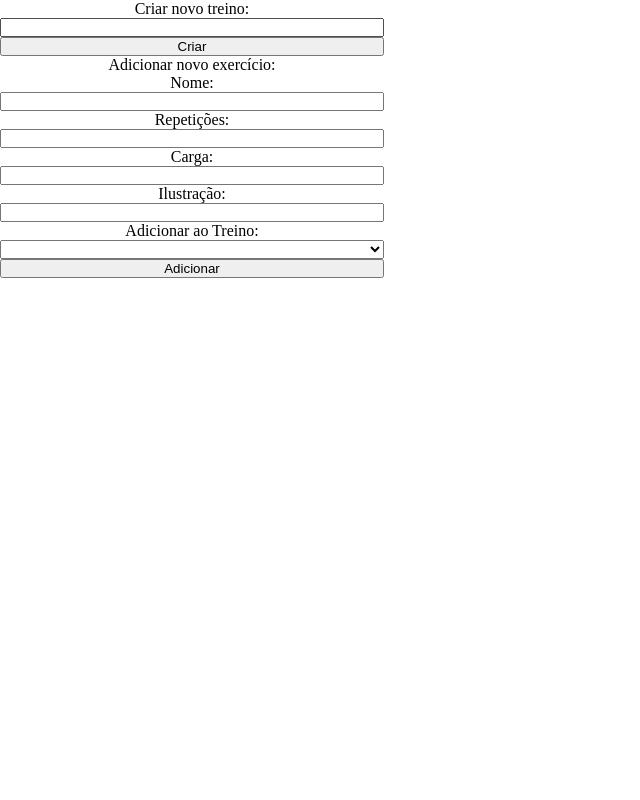
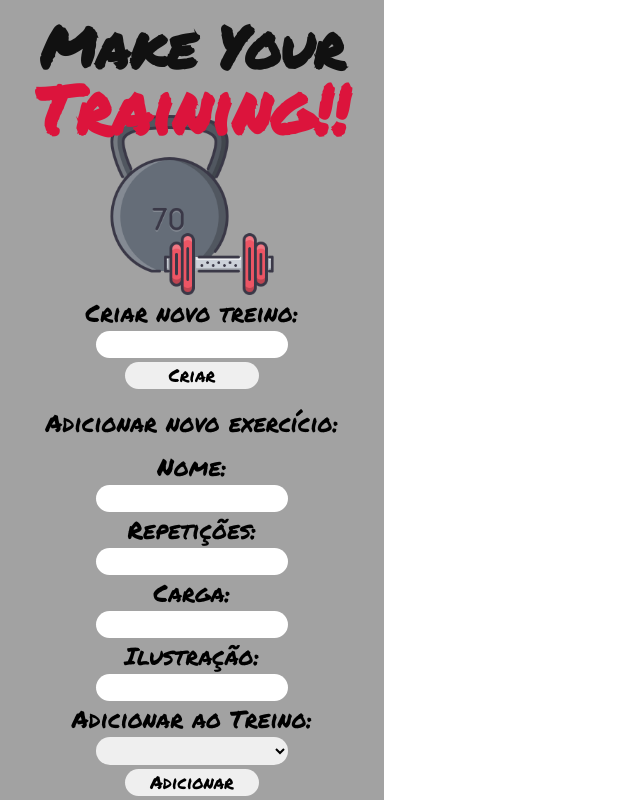
Before and after one commit to thspanhol/gym-training, a React (Create React App) app: page / in a window 1280 px wide. Shown: the whole page, without its empty margins (0-640 px from the left). Built offline with nearby package versions, Linux system fonts and the light colour scheme.

Commit message:
Style: style components implementado

```diff
--- a/package.json
+++ b/package.json
@@ -9,6 +9,7 @@
     "react": "^18.2.0",
     "react-dom": "^18.2.0",
     "react-scripts": "5.0.1",
+    "styled-components": "^5.3.8",
     "web-vitals": "^2.1.4"
   },
   "scripts": {
--- a/public/index.html
+++ b/public/index.html
@@ -24,6 +24,9 @@
       work correctly both with client-side routing and a non-root public URL.
       Learn how to configure a non-root public URL by running `npm run build`.
     -->
+    <link rel="preconnect" href="https://fonts.googleapis.com">
+<link rel="preconnect" href="https://fonts.gstatic.com" crossorigin>
+<link href="https://fonts.googleapis.com/css2?family=Permanent+Marker&display=swap" rel="stylesheet">
     <title>React App</title>
   </head>
   <body>
--- a/src/App.css
+++ b/src/App.css
@@ -1,10 +1,10 @@
-*
+/* *
 {
   margin: 0;
   padding: 0;
   box-sizing: border-box;
-}
-.app
+} */
+/*.app
 {
   display: flex;
 }
@@ -43,4 +43,4 @@
 .exercise img
 {
   width: 15%;
-}
+} */
--- a/src/App.js
+++ b/src/App.js
@@ -3,16 +3,18 @@ import CreateTraining from './components/CreateTraining';
 import ShowTraining from './components/ShowTraining'
 import { useContext } from "react"
 import { AppContext } from "./context/AppContext"
+import { Background, GlobalStyle } from "./styles"
 
 function App() {
 
   const { workouts } = useContext(AppContext);
 
   return (
-    <div className='app'>
+    <Background>
+      <GlobalStyle />
       <CreateTraining />
       {workouts !== '' && <ShowTraining />}
-    </div>
+    </Background>
   );
 }
 
--- a/src/components/CreateTraining.jsx
+++ b/src/components/CreateTraining.jsx
@@ -1,6 +1,7 @@
 import '../App.css';
 import { useContext, useState, useEffect } from "react"
 import { AppContext } from "../context/AppContext"
+import { Create, Title } from "../styles"
 
 function CreateTraining() {
 
@@ -20,9 +21,11 @@ function CreateTraining() {
   }, [workouts]);
 
   return (
-    <div className='create'>
+    <Create>
+      <Title>Make Your <span>Training!!</span></Title>
+      <img src='/dumbbell.png' alt='dumbbell.png'></img>
       <label htmlFor='tre'>Criar novo treino: </label>
-      <input type='text' id='tre' onChange={(e) => setNovoTreino(e.target.value)} value={novoTreino}/>
+      <input type='text' id='tre' spellcheck="false" onChange={(e) => setNovoTreino(e.target.value)} value={novoTreino}/>
       <button onClick={() => {
         editWorkouts('create', {name: novoTreino, exercises: []});
         setNovoTreino('')
@@ -30,16 +33,16 @@ function CreateTraining() {
 
       <label>Adicionar novo exercício: </label>
       <label htmlFor='exe'>Nome: </label>
-      <input type='text' id='exe' onChange={(e) => setExNome(e.target.value)} value={exNome}/>
+      <input type='text' id='exe' spellcheck="false" onChange={(e) => setExNome(e.target.value)} value={exNome}/>
 
       <label htmlFor='rep'>Repetições: </label>
-      <input type='text' id='rep' onChange={(e) => setExRep(e.target.value)} value={exRep}/>
+      <input type='text' id='rep' spellcheck="false" onChange={(e) => setExRep(e.target.value)} value={exRep}/>
 
       <label htmlFor='car'>Carga: </label>
-      <input type='text' id='car' onChange={(e) => setExCar(e.target.value)} value={exCar}/>
+      <input type='text' id='car' spellcheck="false" onChange={(e) => setExCar(e.target.value)} value={exCar}/>
 
       <label htmlFor='ilu'>Ilustração: </label>
-      <input type='text' id='ilu' onChange={(e) => setExImg(e.target.value)} value={exImg}/>
+      <input type='text' id='ilu' spellcheck="false" onChange={(e) => setExImg(e.target.value)} value={exImg}/>
 
       <label htmlFor='treinos'>Adicionar ao Treino: </label>
       <select id="treinos" name="treinos" onChange={(e) => setSelecionado(e.target.value)} value={selecionado}>
@@ -56,7 +59,7 @@ function CreateTraining() {
         setExCar('');
         setExImg('');
       }}>Adicionar</button>
-    </div>
+    </Create>
   );
 }
 
--- a/src/components/ShowTraining.jsx
+++ b/src/components/ShowTraining.jsx
@@ -1,29 +1,29 @@
 import "../App.css";
 import { useContext } from "react";
 import { AppContext } from "../context/AppContext";
+import { List, Training, Exercise, NameTraning } from "../styles"
 
 function App() {
   const { workouts } = useContext(AppContext);
 
   return (
-    <div className="show">
+    <List>
       {workouts.map((t) => {
         return (
-          <div className="training" key={t.name}>
-            <h1>{t.name}</h1>
-
+          <Training key={t.name}>
+            <NameTraning>{t.name}</NameTraning>
             {t.exercises.map((e) => {
               return (
-                <div className="exercise" key={e.ex}>
+                <Exercise key={e.ex}>
                   <h3>{`Nome do Exercício: ${e.ex} | N.Rep: ${e.rep} | Carga: ${e.car}`}</h3>
                   <img src={e.img} alt={e.ex} />
-                </div>
+                </Exercise>
               );
             })}
-          </div>
+          </Training>
         );
       })}
-    </div>
+    </List>
   );
 }
 
--- /dev/null
+++ b/src/styles.js
@@ -0,0 +1,124 @@
+import styled from "styled-components";
+import { createGlobalStyle } from "styled-components"
+
+export const GlobalStyle = createGlobalStyle`
+*
+{
+  margin: 0;
+  padding: 0;
+  box-sizing: border-box;
+  font-family: 'Permanent Marker', cursive;
+}
+`
+export const Create = styled.div`
+  display: flex;
+  flex-direction: column;
+  align-items: center;
+  width: 30vw;
+  justify-content: center;
+  text-align: center;
+  background: #a2a2a2;
+  height: 100vh;
+  position: fixed;
+  font-size: x-large;
+  img
+  {
+    height: 22.5vh;
+  }
+  input
+  {
+    width: 50%;
+    border-radius: 30px;
+    box-shadow: 0 0 0 0;
+    border: 0 none;
+    outline: 0;
+    text-align: center;
+    font-size: large;
+  }
+  button
+  {
+    margin-top: 0.5vh;
+    font-size: large;
+    border-radius: 30px;
+    box-shadow: 0 0 0 0;
+    border: 0 none;
+    outline: 0;
+    text-align: center;
+    width: 35%;
+  }
+  select
+  {
+    width: 50%;
+    border-radius: 30px;
+    box-shadow: 0 0 0 0;
+    border: 0 none;
+    outline: 0;
+    text-align: center;
+    font-size: large;
+  }
+  label:nth-of-type(2)
+  {
+    margin-top: 2vh;
+  }
+  label:nth-of-type(3)
+  {
+    margin-top: 1vh;
+  }
+`;
+export const Title = styled.h1`
+  font-size: 4.5vw;
+  color: #111;
+  display: flex;
+  flex-direction: column;
+  span
+  {
+    margin-top: -3.7vh;
+    font-size: 5.25vw;
+    max-height: 7vh;
+    color: #dc143c;
+    z-index: 1;
+  }
+`;
+export const List = styled.div`
+  display: flex;
+  flex-direction: column;
+  width: 70vw;
+  margin-left: 30vw;
+  background: #E6E6FA;
+
+  align-items: center;
+  justify-content: center;
+  text-align: center;
+  min-height: 100vh;
+  font-size: 2.5vh;
+  padding-left: 5vw;
+  padding-right: 5vw;
+`;
+export const Training = styled.div`
+  display: flex;
+  flex-direction: column;
+  justify-content: center;
+  align-items: center;
+  h1
+  {
+    margin-bottom: 1vh;
+  }
+`;
+export const Exercise = styled.div`
+  display: flex;
+  align-items: center;
+  justify-content: center;
+  width: 100%;
+
+  img
+  {
+  width: 15%;
+  }
+`;
+export const Background = styled.div`
+  display: flex;
+`;
+export const NameTraning = styled.div`
+    font-size: 7vh;
+    color: #dc143c;
+`;
```
Also changed, not shown: public/dumbbell.png (added), 1 other file (tests, documents, lock files or other folders).
